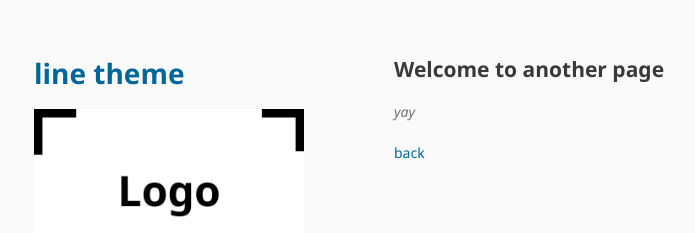
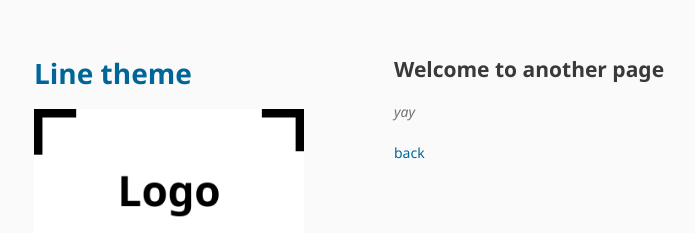
Before and after one commit to pleaswikap/line, a Jekyll site: the page built from another-page.md, in a window 1280 px wide. Shown: the top 233 px of the page, without its empty margins (176-871 px from the left). Built offline with Jekyll 4.4.1, drawn with Linux system fonts in a browser that asks for light colours; our own code applies the rules of GitHub Pages for plain Markdown files.

Commit message:
Fix some bugs

```diff
--- a/_config.yml
+++ b/_config.yml
@@ -1,6 +1,7 @@
-title: line theme
+title: Line theme
+markdown: kramdown
 logo: /assets/img/logo.png
 description: line is a theme for GitHub Pages.
 show_downloads: true
 google_analytics:
-theme: jekyll-theme-line
+remote_theme: realone233/line
--- a/_layouts/default.html
+++ b/_layouts/default.html
@@ -7,7 +7,11 @@
 
 {% seo %}
     <link rel="stylesheet" href="{{ "/assets/css/style.css?v=" | append: site.github.build_revision | relative_url }}">
-    <link rel="shortcut icon" href="{{ site.github.url }}/favicon.ico?v={{ site.github.build_revision }}">
+
+    {% if site.icon %}
+    <link rel="shortcut icon" href="{{site.ico | relative_url}}">
+    {% endif %}
+
     <!--[if lt IE 9]>
     <script src="//cdnjs.cloudflare.com/ajax/libs/html5shiv/3.7.3/html5shiv.min.js"></script>
     <![endif]-->
@@ -27,7 +31,7 @@
         <div class="show"></div>
         <div class="hide">
 
-        <div>{{ site.extend }}</div>
+        <div>{{ site.extension }}</div>
 
         {% if site.show_downloads %}
         <div class="box">
--- a/_sass/line.scss
+++ b/_sass/line.scss
@@ -336,10 +336,11 @@ footer {
   background: #ffffff;
   padding: 10px 0px 10px 0px;
   border-radius: 10px;
+  margin:10px auto;
 }
 
 .list {
-  box-shadow: darkgrey 0px 1px 4px;
+  box-shadow: darkgrey 0px 0px 1px;
   background: #ffffff;
   padding: 10px;
   transition:background 0.7s ease 0s;
@@ -347,10 +348,10 @@ footer {
   -webkit-transition:background 0.7s ease 0s;
   -o-transition:background0.7s ease 0s;
 
-  transition:color 0.6s ease 0s;
-  -moz-transition:color 0.6s ease 0s;
-  -webkit-transition:color 0.6s ease 0s;
-  -o-transition:color 0.6s ease 0s;
+  transition:color 0.7s ease 0s;
+  -moz-transition:color 0.7s ease 0s;
+  -webkit-transition:color 0.7s ease 0s;
+  -o-transition:color 0.7s ease 0s;
 }
 
 .list:hover {
```
